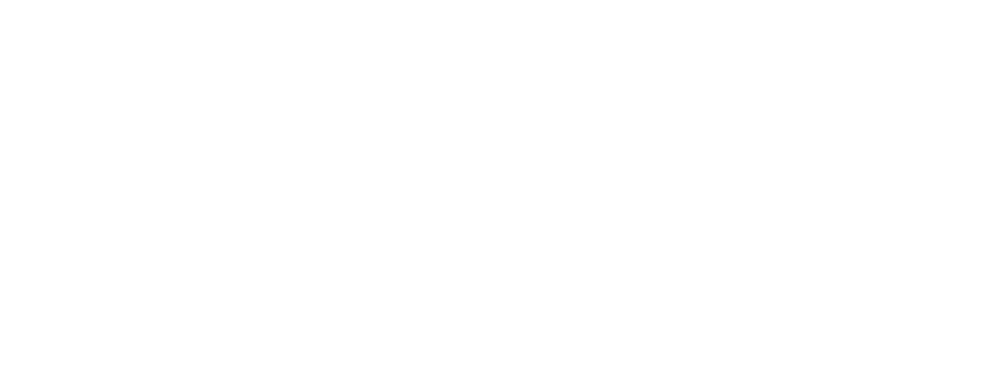
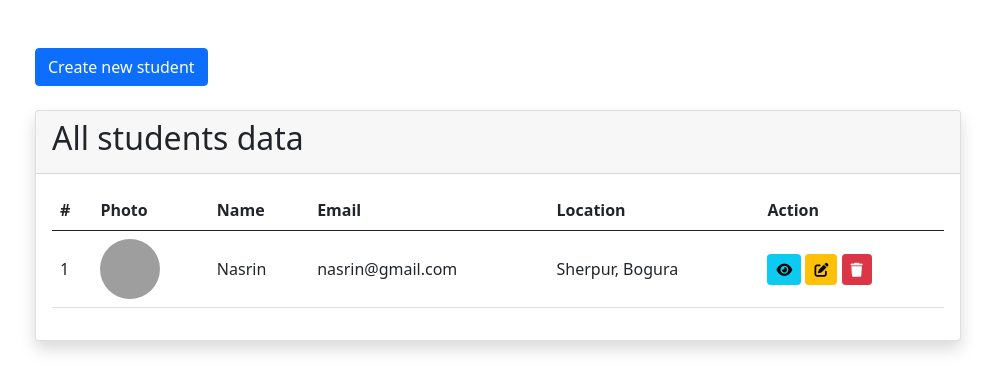
Before and after one commit to Nurunnahar1/crud-with-javascript, a plain HTML site: page index.html in a window 1280 px wide. Shown: the whole page, without its empty margins (142-1137 px from the left). Drawn offline with nearby package versions, Linux system fonts and the light colour scheme; grey boxes are pictures that could not be loaded.

Commit message:
html done

```diff
--- /dev/null
+++ b/assets/css/style.css
@@ -0,0 +1,9 @@
+.students img {
+    width: 60px;
+    height: 60px;
+    object-fit: cover;
+    border-radius: 50%;
+}
+.students table tr {
+    vertical-align: middle;
+}
--- a/index.html
+++ b/index.html
@@ -1,11 +1,79 @@
 <!DOCTYPE html>
 <html lang="en">
+
 <head>
     <meta charset="UTF-8">
     <meta name="viewport" content="width=device-width, initial-scale=1.0">
     <title>CRUD Operation</title>
+    <link rel="stylesheet" href="https://cdnjs.cloudflare.com/ajax/libs/font-awesome/6.5.1/css/all.min.css">
+    <link href="https://cdn.jsdelivr.net/npm/bootstrap@5.0.2/dist/css/bootstrap.min.css" rel="stylesheet">
+    <link rel="stylesheet" href="assets/css/style.css">
 </head>
+
 <body>
 
+    <div class="students my-5">
+        <div class="container my-5">
+            <div class="row justify-content-center">
+                <div class="col-md-10">
+                    <button data-bs-toggle="modal" data-bs-target="#student-create" class="btn btn-primary"> Create new student</button><br><br>
+                    <div class="card shadow">
+                        <div class="card-header">
+                            <h2>All students data</h2>
+                        </div>
+                        <div class="card-body">
+                            <table class="table">
+                                <thead>
+                                    <tr>
+                                        <th>#</th>
+                                        <th>Photo</th>
+                                        <th>Name</th>
+                                        <th>Email</th>
+                                        <th>Location</th>
+                                        <th>Action</th>
+                                    </tr>
+                                </thead>
+                                <tbody>
+                                    <tr>
+                                        <td>1</td>
+                                        <td><img src="https://www.hdrc-bd.com/wp-content/uploads/2018/11/33.-Nurunnahar-220x230.jpg"
+                                                alt=""></td>
+                                        <td>Nasrin</td>
+                                        <td>nasrin@gmail.com</td>
+                                        <td>Sherpur, Bogura</td>
+                                        <td>
+                                            <button class="btn btn-sm btn-info"><i class="fa-solid fa-eye"></i></button>
+                                            <button class="btn btn-sm btn-warning"><i  class="fa-solid fa-pen-to-square"></i></button>
+                                            <button class="btn btn-sm btn-danger"><i class="fa-solid fa-trash"></i></button>
+                                        </td>
+                                    </tr>
+                                </tbody>
+                            </table>
+                        </div>
+                    </div>
+                </div>
+            </div>
+        </div>
+    </div>
+
+    <div class="modal fade" id="student-create">
+        <div class="modal-dialog modal-dialog-centered">
+            <div class="modal-content">
+                <div class="modal-body">
+                    <p>Lorem ipsum, dolor sit amet consectetur adipisicing elit. Adipisci voluptates modi hic enim dolore cumque ratione corporis fuga minima accusamus.</p>
+                </div>
+
+            </div>
+        </div>
+    </div>
+
+
+
+    <script src="https://cdn.jsdelivr.net/npm/bootstrap@5.0.2/dist/js/bootstrap.bundle.min.js"> </script>
+    <script src="assets/js/data.js"></script>
+    <script src="assets/js/functions.js"></script>
+    <script src="assets/js/models.js"></script>
+    <script src="assets/js/main.js"></script>
 </body>
+
 </html>
```
Also changed, not shown: assets/js/data.js (added), assets/js/functions.js (added), assets/js/main.js (added), assets/js/models.js (added), style.css (deleted).
